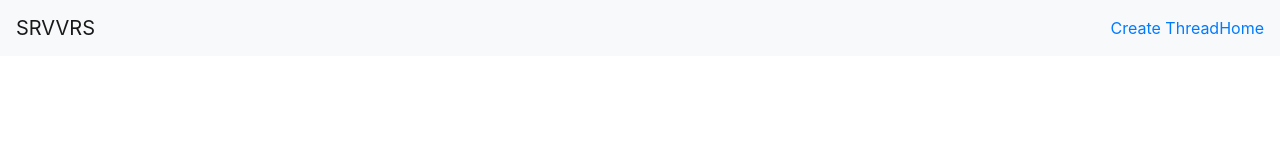
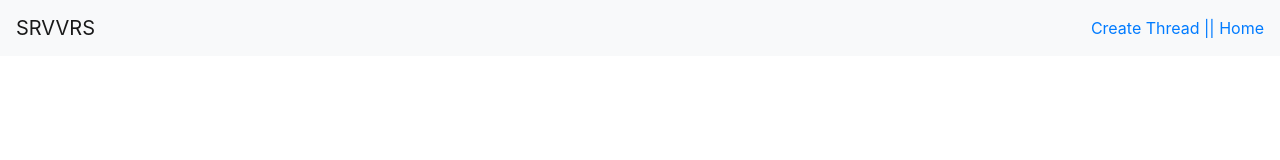
Before and after one commit to EricMTodd/project-4, a React (Create React App) app in the folder forumsite_react/: page / in a window 1280 px wide. Shown: the top 160 px of the page. Built offline with nearby package versions, Linux system fonts and the light colour scheme; no server answers.

Commit message:
Basic styling added, modal WiP

```diff
--- a/forumsite_react/src/MainContainer.jsx
+++ b/forumsite_react/src/MainContainer.jsx
@@ -147,7 +147,6 @@ class MainContainer extends Component {
     }
     showModal =(id, e) => {
         const postToEdit = this.state.posts.find((post) => post.id === id);
-        console.log(postToEdit, "postToEdit")
         this.setState({
             showEdit: true,
             editPostId: id,
--- a/forumsite_react/src/components/EditPost/edit.jsx
+++ b/forumsite_react/src/components/EditPost/edit.jsx
@@ -1,4 +1,5 @@
 import React from 'react';
+import { Button } from 'reactstrap';
 
 
 const EditPost = (props) =>  {
@@ -14,7 +15,8 @@ const EditPost = (props) =>  {
           Edit Description:
           <input type="text" name="post_content" onChange={props.handleFormChange} value={props.postToEdit.post_content}/>
         </label>
-        <input type='Submit'/>
+        <br/>
+        <Button color="primary" type="submit">Submit</Button>
       </form>
     </div>
     )
--- a/forumsite_react/src/components/Nav/nav.jsx
+++ b/forumsite_react/src/components/Nav/nav.jsx
@@ -36,10 +36,10 @@ export default class Example extends React.Component {
           <Collapse isOpen={this.state.isOpen} navbar>
             <Nav className="ml-auto" navbar>
               <NavItem>
-                <Link to="/new/" >Create Thread</Link>
+                <Link to="/new/" >Create Thread |</Link>
               </NavItem>
               <NavItem>
-                <Link to="/home/" >Home</Link>
+                <Link to="/home/" >| Home</Link>
               </NavItem>
             </Nav>
           </Collapse>
```
Also changed, not shown: forumsite_react/src/components/Posts/posts.jsx (indentation only).
